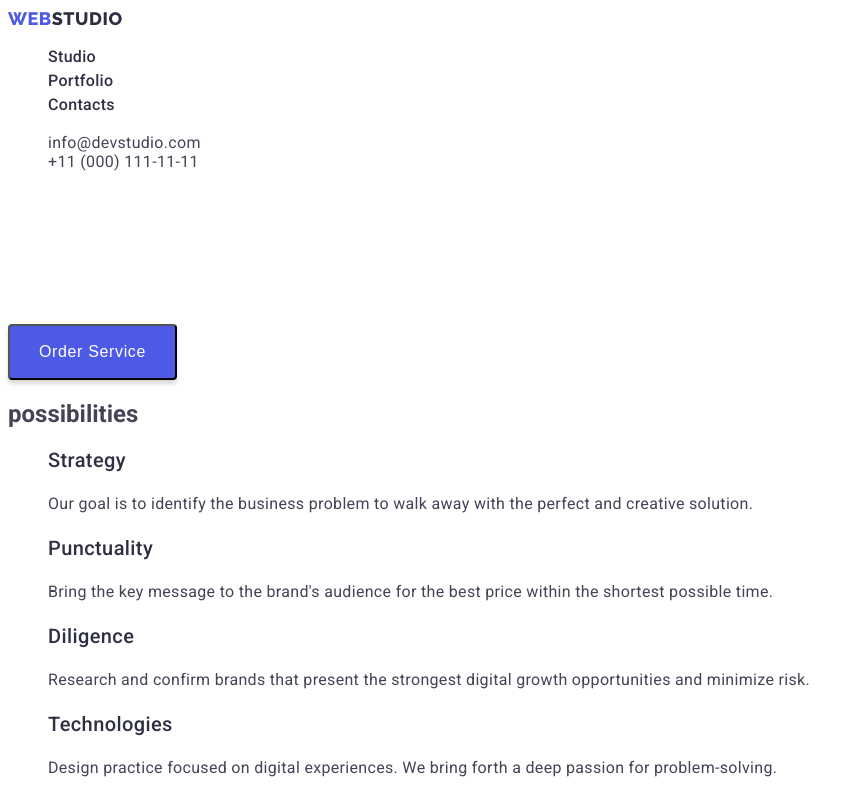
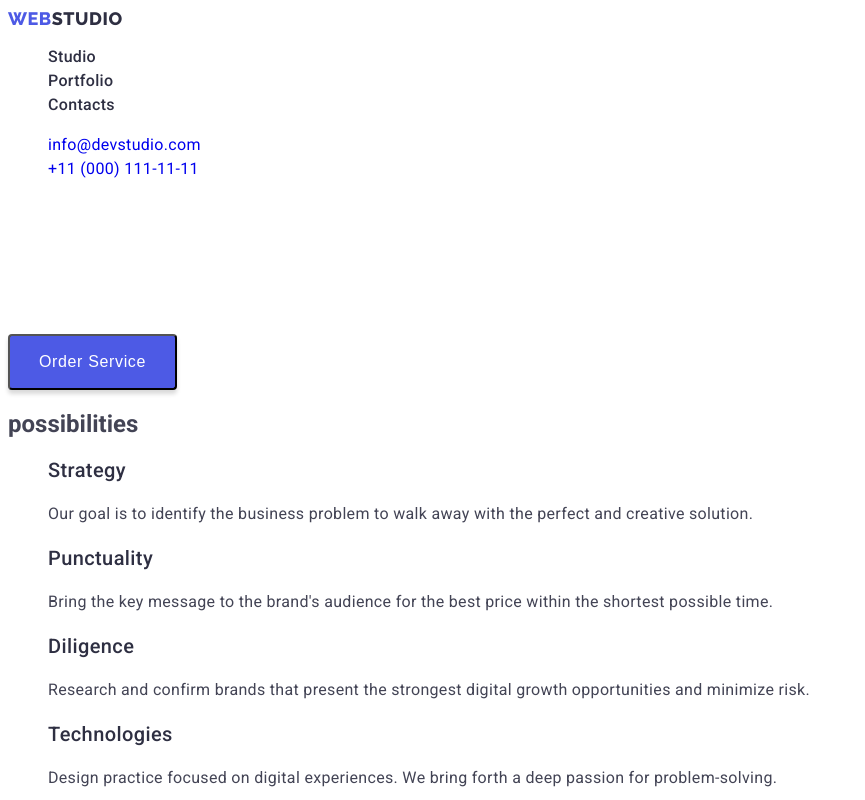
Before and after one commit to PiganS/goit-markup-hw-02, a plain HTML site: page index.html in a window 1280 px wide. Shown: the top 800 px of the page, without its empty margins (0-865 px from the left). Drawn offline with Linux system fonts and the light colour scheme.

Commit message:
third-attempt

```diff
--- a/css/styles.css
+++ b/css/styles.css
@@ -80,6 +80,7 @@ body {
   color: #4d5ae5;
 }
 .logo-studio {
+  font-family: 'Raleway', 'sans-serif';
   color: #2e2f42;
 }
 
@@ -93,10 +94,10 @@ body {
 }
 
 /* =============contacts===============*/
-.address-link {
+.address {
   font-style: normal;
   font-size: 16px;
-  line-height: 1, 5;
+  line-height: 1.5;
   letter-spacing: 0.02em;
   color: #434455;
 }
```
